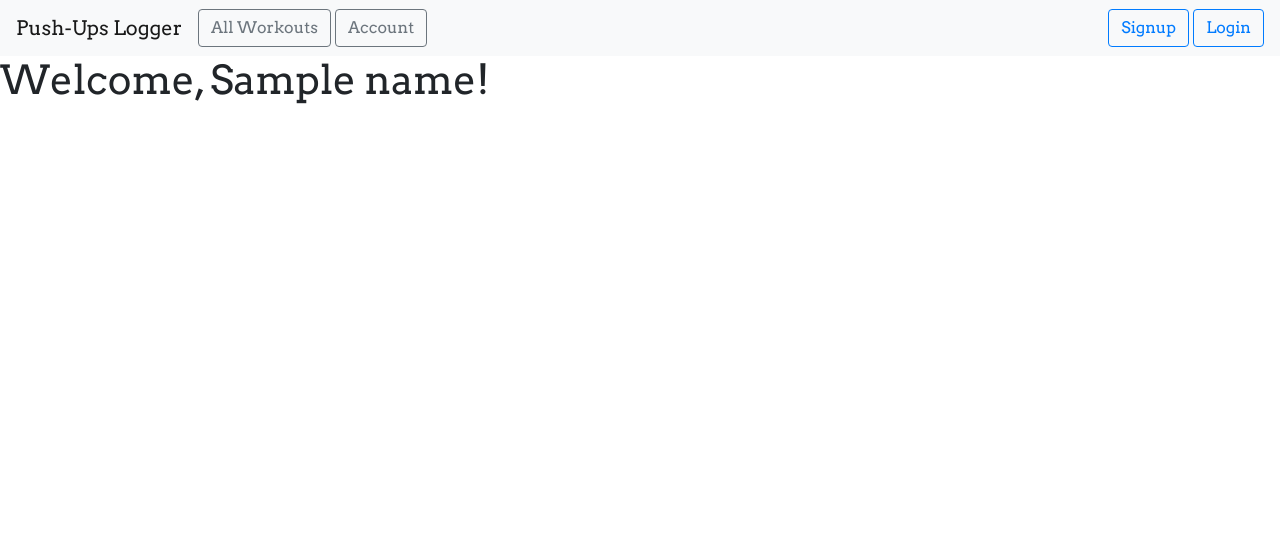
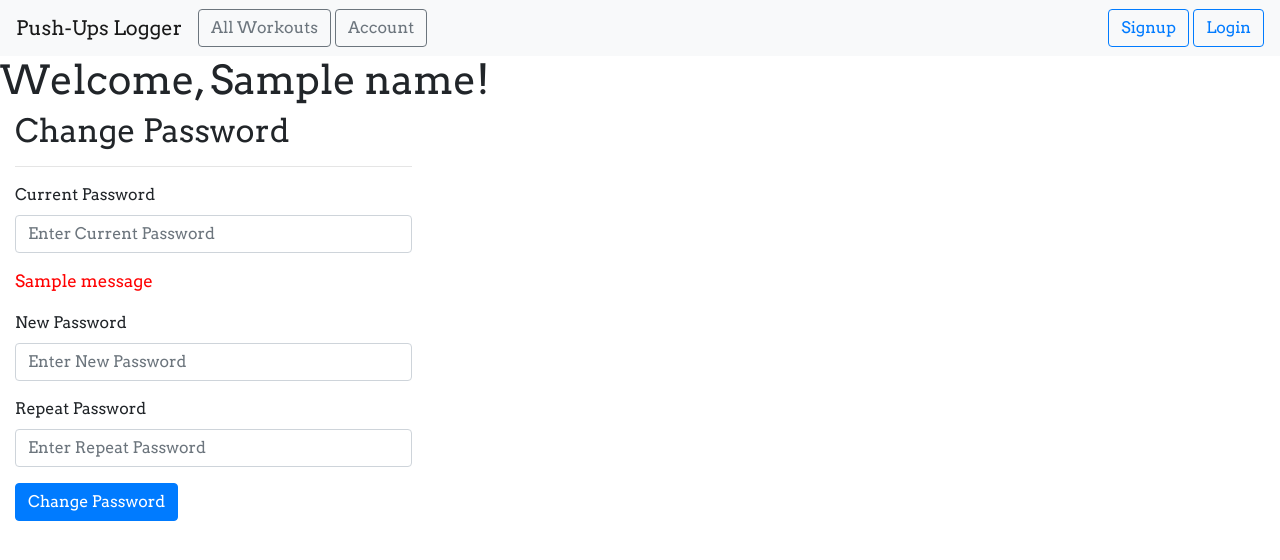
Before and after one commit to yogeshnile/crud-in-python, a Python web app: template templates/profile.html in a window 1280 px wide. Shown: the top 560 px of the page. Run offline with Jinja, Linux system fonts and the light colour scheme; the template is opened without the code that fills it: most values are stand-ins (such as "Sample title", 1, 10 or a date in 2020); one stand-in notice (Sample message) is shown; some libraries are stand-ins or nearby versions.

Commit message:
password change avilable

```diff
--- a/__init__.py
+++ b/__init__.py
@@ -16,6 +16,7 @@ db = SQLAlchemy()
 
 #flask app will create app using below function
 #run command
+#debug mode on = export FLASK_DEBUG=1
 #export FLASK_APP=(NAME OF THE FLODER)
 #flask run
 def create_app():
@@ -44,5 +45,4 @@ def create_app():
     from .auth import auth as auth_blueprint
     app.register_blueprint(auth_blueprint)
 
-
     return app
--- a/models.py
+++ b/models.py
@@ -14,7 +14,7 @@ from datetime import datetime
 class User(db.Model, UserMixin):
     id = db.Column(db.Integer, primary_key=True)
     email = db.Column(db.String(100), unique=True)
-    password = db.Column(db.String(100))
+    password = db.Column(db.String(256))
     name = db.Column(db.String(100))
     workouts = db.relationship('Workout', backref='author', lazy=True)
 
--- a/templates/profile.html
+++ b/templates/profile.html
@@ -18,4 +18,36 @@
 {% block content %}
 <h1>Welcome, {{ name }}!</h1>
 <!--====================================================================================-->
+<div class="col-md-4 col-md-offset-4">
+  <form method="POST" action="/profile">
+    <h2>Change Password</h2>
+    <hr>
+<!--====================================================================================-->
+    <div class="form-group">
+      <label for="password">Current Password</label>
+      <input type="password" class="form-control" id="password" name="current_password" aria-describedby="emailHelp" placeholder="Enter Current Password" required/>
+    </div>
+<!--====================================================================================-->
+	{% with messages = get_flashed_messages() %}
+    {% if messages %}
+    <div class="notification is-danger">
+      <p style="color: red">{{ messages[0] }}</p>
+    </div>
+    {% endif %}
+    {% endwith %}
+<!--====================================================================================-->
+    <div class="form-group">
+      <label for="password">New Password</label>
+      <input type="password" class="form-control" id="password" name="new_password" aria-describedby="emailHelp" placeholder="Enter New Password" required/>
+    </div>
+<!--====================================================================================-->
+    <div class="form-group">
+      <label for="password">Repeat Password</label>
+      <input type="password" class="form-control" id="password" name="repate_password" aria-describedby="emailHelp" placeholder="Enter Repeat Password" required/>
+    </div>
+<!--====================================================================================-->
+	<button type="submit" class="btn btn-primary">Change Password</button>
+  </form>
+</div>
+<!--====================================================================================-->
 {% endblock %}
```
Also changed, not shown: auth.py (+23 -2 lines).
